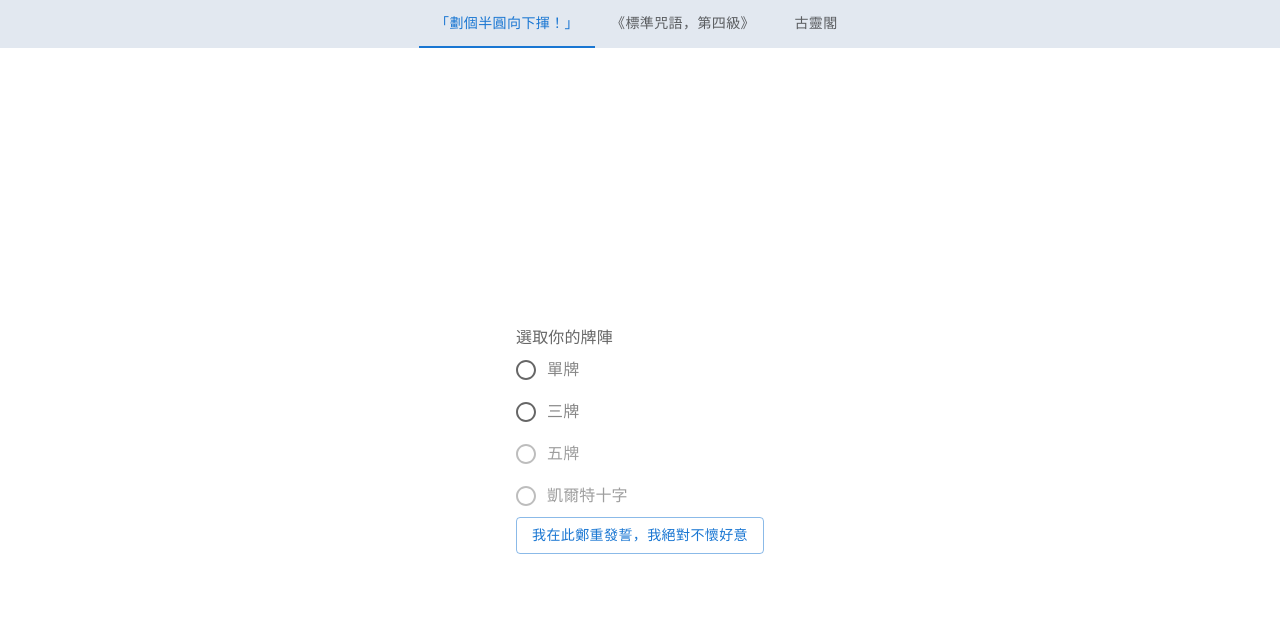
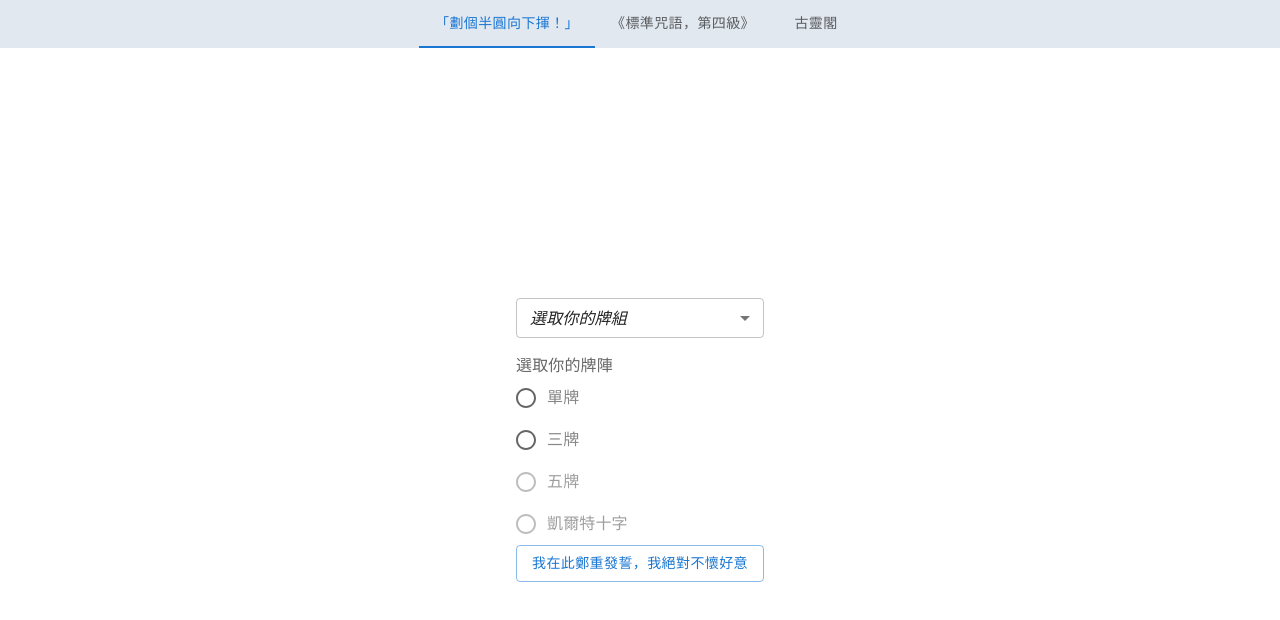
Before and after one commit to wade0615/tarot-card-react, a React (Create React App) app in the folder client/: page / in a window 1280 px wide. Shown: the top 620 px of the page. Built offline with nearby package versions, Linux system fonts and the light colour scheme.

Commit message:
feat: select CardType

```diff
--- /dev/null
+++ b/client/src/components/Select.js
@@ -0,0 +1,49 @@
+import React, { useState } from "react";
+import styled from "styled-components";
+
+import MenuItem from "@mui/material/MenuItem";
+import FormControl from "@mui/material/FormControl";
+import Select from "@mui/material/Select";
+
+const Wrapper = styled.section`
+  position: relative;
+  color: #878787;
+`;
+
+function Selecter({ options, onSelect, placeholder }) {
+  const [selected, setSelected] = useState("");
+
+  const handleChange = (event) => {
+    setSelected(event.target.value);
+    onSelect(event.target.value);
+  };
+
+  return (
+    <Wrapper className="mb-4">
+      <FormControl fullWidth size="small">
+        <Select
+          id="selecter"
+          value={selected}
+          onChange={handleChange}
+          displayEmpty
+          renderValue={(selected) => {
+            if (selected === "") {
+              return <em>{placeholder}</em>;
+            }
+
+            return options.filter((option) => option.value === selected)[0]
+              .label;
+          }}
+        >
+          {options?.map((option, index) => (
+            <MenuItem key={index} value={option.value}>
+              {option.label}
+            </MenuItem>
+          ))}
+        </Select>
+      </FormControl>
+    </Wrapper>
+  );
+}
+
+export default Selecter;
--- a/client/src/layouts/home.js
+++ b/client/src/layouts/home.js
@@ -4,9 +4,10 @@ import styled from "styled-components";
 import CardArrayRadioGroup from "../components/CardArrayRadioGroup";
 import SingleCardResult from "../components/SingleCardResult";
 import ThreeCardsResult from "../components/ThreeCardsResult";
+import Select from "../components/Select";
 
-import cards from "../assets/cards/index";
-// import angelTarotCards from "../assets/angelTarotCards/index";
+import waiteTarotCards from "../assets/cards/index";
+import angelTarotCards from "../assets/angelTarotCards/index";
 
 import Button from "@mui/material/Button";
 
@@ -15,34 +16,66 @@ const HomeDiv = styled.div`
   color: #878787;
 `;
 
+/** 牌種 */
+const CardType = Object.freeze({
+  WaiteTarot: "WaiteTarot",
+  AngelTarot: "AngelTarot",
+});
+
+/** 牌堆選項 */
+const CardTypesOptions = [
+  {
+    label: "偉特塔羅",
+    value: CardType.WaiteTarot,
+  },
+  {
+    label: "天使塔羅",
+    value: CardType.AngelTarot,
+  },
+];
+
 function Home() {
+  const [typeOfCard, setTypeOfCard] = useState("");
+  const [cards, setCards] = useState(waiteTarotCards);
   const [cardArray, setCardArray] = useState(undefined);
   const [cardsResults, setCardsResults] = useState(<></>);
-  const [firstCard, setFirstCard] = useState(undefined);
+  const [singleCard, setSingleCard] = useState(undefined);
   const [threeCards, setThreeCards] = useState([]);
 
+  /** 選擇牌組 */
+  function handleCardType(cardType) {
+    setTypeOfCard(cardType);
+  }
+
+  /** 若牌組換了，切換牌堆 */
+  useEffect(() => {
+    if (typeOfCard === CardType.WaiteTarot) {
+      setCards(waiteTarotCards);
+    } else if (typeOfCard === CardType.AngelTarot) {
+      setCards(angelTarotCards);
+    }
+  }, [typeOfCard]);
+
+  /** 切換牌陣 */
   const cardArrayHandleChange = (e) => {
     setCardArray(e);
   };
-  function getCardsResult() {
-    if (cardArray === "single") {
-      getACard();
-    } else if (cardArray === "treble") {
-      getThreeCards();
-    }
-  }
 
+  /** 取亂數 */
   function getRangeRandom(min, max) {
     return Math.floor(Math.random() * (max - min + 1)) + min;
   }
 
   /** 取一張牌 */
   function getACard() {
-    const firstCardIndex = getRangeRandom(0, cards.length - 1);
-    const firstCardInversion = getRangeRandom(0, 1);
-    let firstCard = JSON.parse(JSON.stringify(cards[firstCardIndex]));
-    firstCard.inversion = firstCardInversion === 1 ? true : false;
-    setFirstCard(firstCard);
+    const CardIndex = getRangeRandom(0, cards.length - 1);
+    const CardInversion = getRangeRandom(0, 1);
+    let singleCard = JSON.parse(JSON.stringify(cards[CardIndex]));
+    singleCard.inversion = false;
+    if (typeOfCard === CardType.WaiteTarot) {
+      singleCard.inversion = CardInversion === 1 ? true : false;
+    }
+    setSingleCard(singleCard);
   }
 
   /** 取三張牌 */
@@ -56,20 +89,23 @@ function Home() {
       const pickedIndex = getRangeRandom(0, arr.length - 1);
       randomCards.push(arr.splice(pickedIndex, 1)[0]);
       const cardInversion = getRangeRandom(0, 1);
-      randomCards[randomCards.length - 1].inversion =
-        cardInversion === 1 ? true : false;
+      randomCards[randomCards.length - 1].inversion = false;
+      if (typeOfCard === CardType.WaiteTarot) {
+        randomCards[randomCards.length - 1].inversion =
+          cardInversion === 1 ? true : false;
+      }
     }
     return randomCards;
   }
 
   useEffect(() => {
-    if (cardArray === "single" && firstCard) {
+    if (cardArray === "single" && singleCard) {
       const res = (
         <SingleCardResult
-          name={firstCard?.name}
-          imgUrl={firstCard?.img}
-          route={firstCard?.route}
-          inversion={firstCard?.inversion}
+          name={singleCard?.name}
+          imgUrl={singleCard?.img}
+          route={singleCard?.route}
+          inversion={singleCard?.inversion}
         ></SingleCardResult>
       );
       setCardsResults(res);
@@ -77,20 +113,31 @@ function Home() {
       const res = <ThreeCardsResult cards={threeCards}></ThreeCardsResult>;
       setCardsResults(res);
     }
-  }, [cardArray, firstCard, threeCards]);
+  }, [cardArray, singleCard, threeCards]);
+
+  /** 取得抽牌結果 */
+  function getCardsResult() {
+    if (cardArray === "single") {
+      getACard();
+    } else if (cardArray === "treble") {
+      getThreeCards();
+    }
+  }
 
   return (
     <HomeDiv className="min-h-screen flex justify-center items-center flex-col">
-      <section className="mb-4">
+      <section className="mb-4 p-8">
+        <Select
+          options={CardTypesOptions}
+          onSelect={handleCardType}
+          placeholder="選取你的牌組"
+        />
         <CardArrayRadioGroup handleChange={cardArrayHandleChange} />
         <Button variant="outlined" onClick={getCardsResult}>
           我在此鄭重發誓，我絕對不懷好意
         </Button>
       </section>
       {cardsResults}
-      {/* {angelTarotCards.map((angelCard, index) => (
-        <img src={angelCard.img} alt={angelCard.name} className={`w-52`} />
-      ))} */}
     </HomeDiv>
   );
 }
```
Also changed, not shown: client/src/assets/angelTarotCards/Card-Deck15.jpg.webp (renamed from client/src/assets/angelTarotCards/Card-Deck15-1.jpg.webp).
